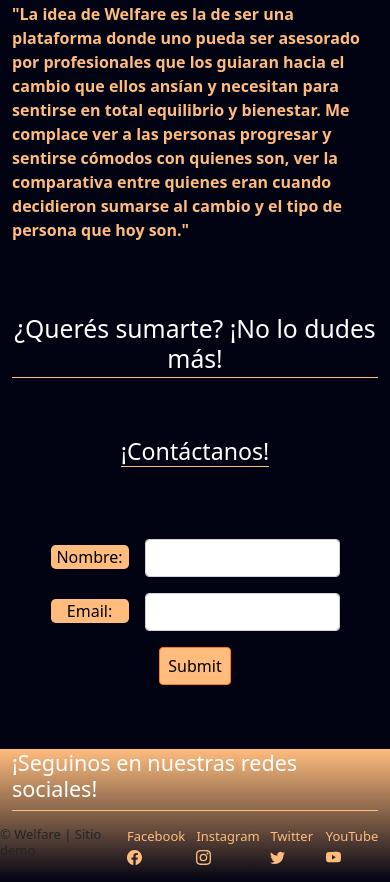
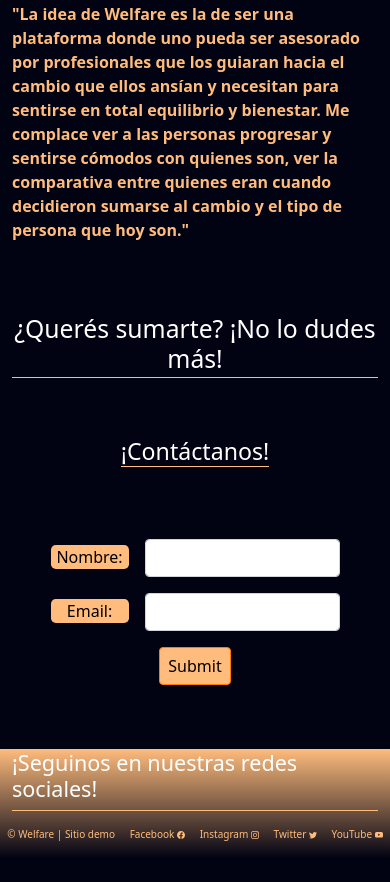
Before and after one commit to Rfraga26031999/Welfare-Fraga, a website: page index.html in a window 390 px wide. Shown: the part 7733-8615 px from the top of the page. After the commit the page ends 8591 px from the top, so only its background shows below. Drawn offline with nearby package versions, Linux system fonts and the light colour scheme.

Commit message:
Media al footer

```diff
--- a/index.html
+++ b/index.html
@@ -423,7 +423,7 @@
       <div class="row">
         <ul class="d-flex flex-row align-items-center justify-content-around list-unstyled">
           <li>
-            <h5>© Welfare | Sitio demo</h5>
+            <a class="nav-link titulo" href="">© Welfare | Sitio demo</a>
           </li>
           <li>
             <a class="nav-link" href="">Facebook
--- a/scss/globals/_globals.scss
+++ b/scss/globals/_globals.scss
@@ -67,6 +67,9 @@ footer {
       border-top: $claro 0.1rem outset;
       border-bottom: $claro 0.1rem inset;
       padding-bottom: 0.5rem;
+      @media screen and (max-width: 380px) {
+        font-size: medium;
+      }
     }
     h4:hover {
       color: black;
@@ -78,39 +81,29 @@ footer {
     padding-top: 0.5rem;
     ul {
       li{
-        h5 {
-          @media screen {max-width: 768px;
-            font-size: large;
-          }
-          @media screen {max-width: 576px;
-            font-size: small;
-          }
-        }
-        h5:hover {
-          border-bottom: 0.1rem solid $claro;
-          color: white;
-          transition: 0.7s;
-        }
         .nav-link {
           color: $claro;
           padding: 0;
-          margin: 0;
+          margin-top: 0;
           border-radius: 0.2rem;
-          @media screen {max-width: 768px;
-            font-size: large;
+          @media screen and (max-width: 768px) {
+            font-size: medium;
           }
-          @media screen {max-width: 576px;
+          @media screen and (max-width: 576px){
             font-size: small;
+          }
+          @media screen and (max-width: 460px) {
+            font-size: x-small;
           }
           .bi {
             svg {
-              @media screen {max-width: 768px;
-                width: 20px;
-                height: 20px;
-              }
-              @media screen {max-width: 576px;
+              @media screen and (max-width: 576px){
                 width: 15px;
                 height: 15px;
+              }
+              @media screen and (max-width: 460px) {
+                width: 8px;
+                height: 8px;
               }
             }
           }
```
Also changed, not shown: css/style.css, 1 other file.
